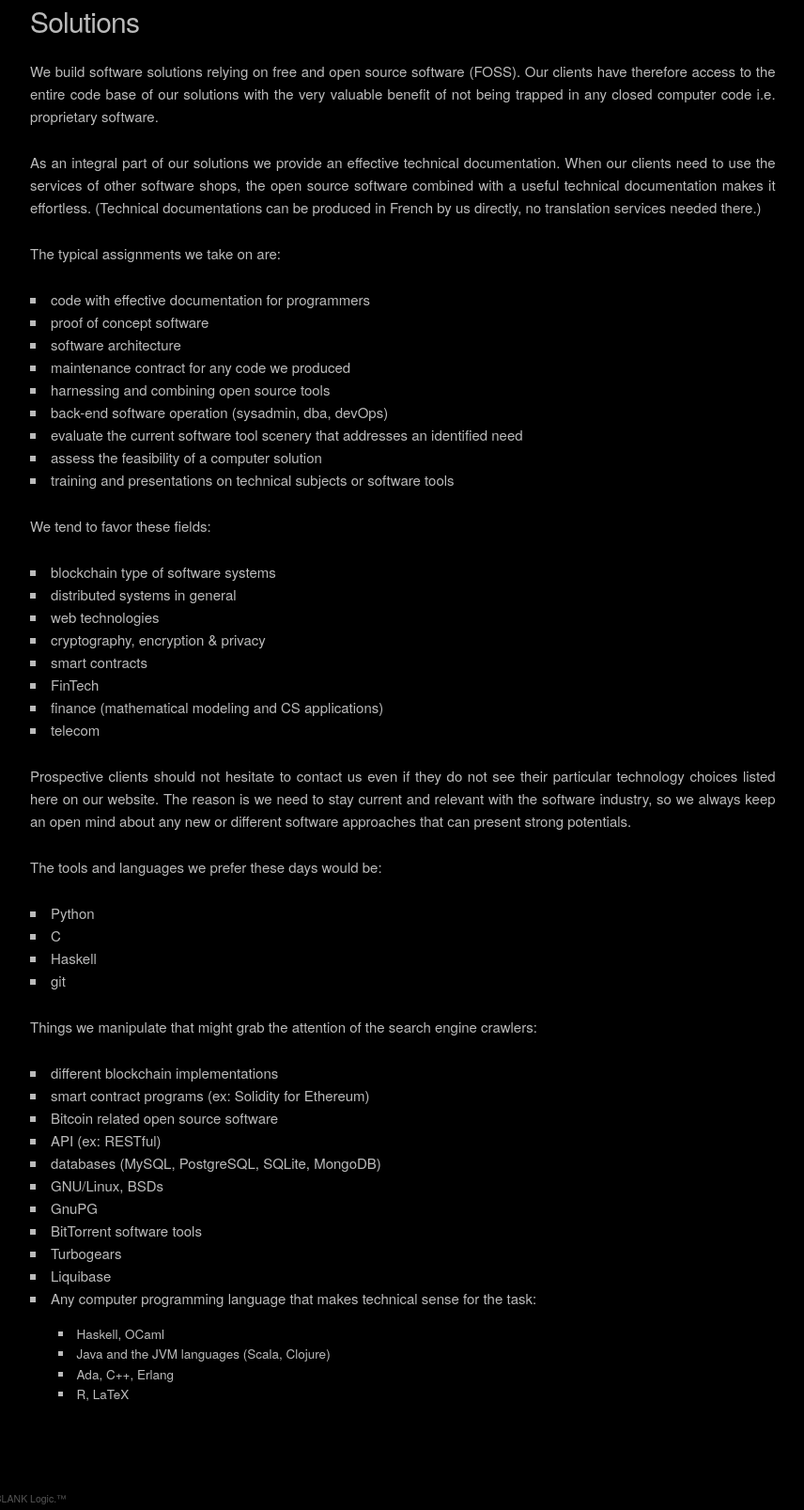
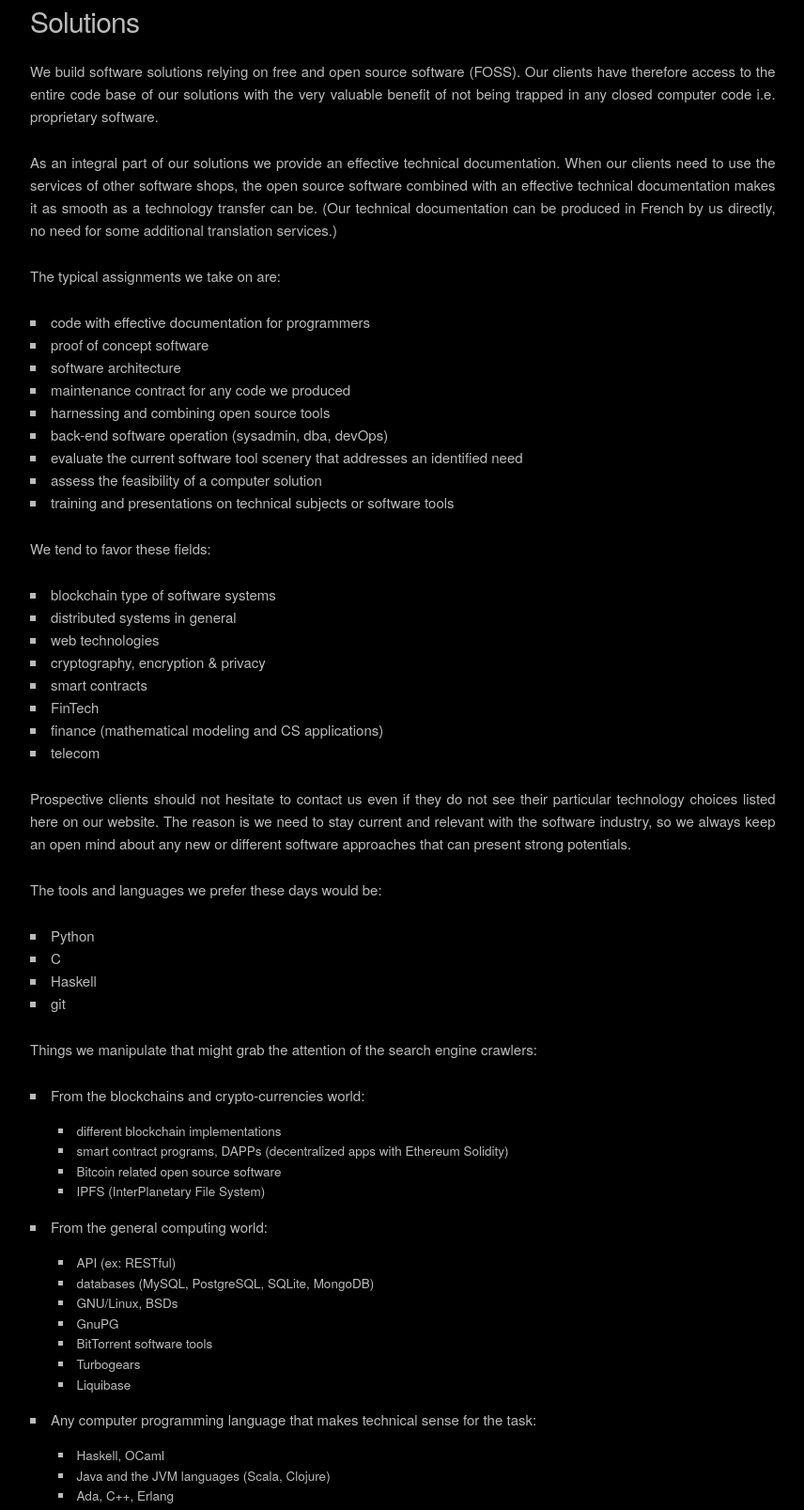
Before and after one commit to studylab/general, a plain HTML site: page docs/engineering.html in a window 1280 px wide. Shown: the part 398-2005 px from the top of the page at 94% size, without its empty margins (128-984 px from the left). Drawn offline with Linux system fonts and the light colour scheme.

Commit message:
News: Instagram, 2017 2018, IPFS DAPPs

```diff
--- a/docs/engineering.html
+++ b/docs/engineering.html
@@ -69,10 +69,10 @@
 	<p>As an integral part of our solutions we provide an effective
 	   technical documentation.
 	   When our clients need to use the services of other software shops,
-	   the open source software combined with a useful technical documentation
-	   makes it effortless.
-           (Technical documentations can be produced in French by us directly,
-	   no translation services needed there.)
+	   the open source software combined with an effective technical documentation
+	   makes it as smooth as a technology transfer can be.
+           (Our technical documentation can be produced in French by us directly,
+	   no need for some additional translation services.)
         </p>
 
         <p>The typical assignments we take on are:</p>
@@ -122,9 +122,15 @@
            search engine crawlers:
         </p>
         <ul>
+	  <li>From the blockchains and crypto-currencies world:</li>
+          <ul>
             <li>different blockchain implementations</li>
-          <li>smart contract programs (ex: Solidity for Ethereum)</li>
+            <li>smart contract programs, DAPPs (decentralized apps with Ethereum Solidity)</li>
             <li>Bitcoin related open source software</li>
+            <li>IPFS (InterPlanetary File System)</li>
+          </ul>
+          <li>From the general computing world:</li>
+          <ul>
             <li>API (ex: RESTful)</li>
             <li>databases (MySQL, PostgreSQL, SQLite, MongoDB)</li>
             <li>GNU/Linux, BSDs</li>
@@ -132,6 +138,7 @@
             <li>BitTorrent software tools</li>
             <li>Turbogears</li>
             <li>Liquibase</li>
+          </ul>
           <li>Any computer programming language that makes technical sense for the task:</li>
           <ul>
             <li>Haskell, OCaml</li>
@@ -148,7 +155,7 @@
 
 <div class="copyright">
 <br><br><br><br>
-Copyright &copy; 2017, POINT BLANK Logic.&trade;
+Copyright &copy; 2017, 2018 POINT BLANK Logic.&trade;
 </div>
 
 
```
Also changed, not shown: docs/about.html (+1 -1 lines), docs/contact.html (+1 -1 lines), docs/index.html (+1 -1 lines), docs/news.html (+7 -2 lines). Lines whose indentation alone changed are shown as unchanged.
